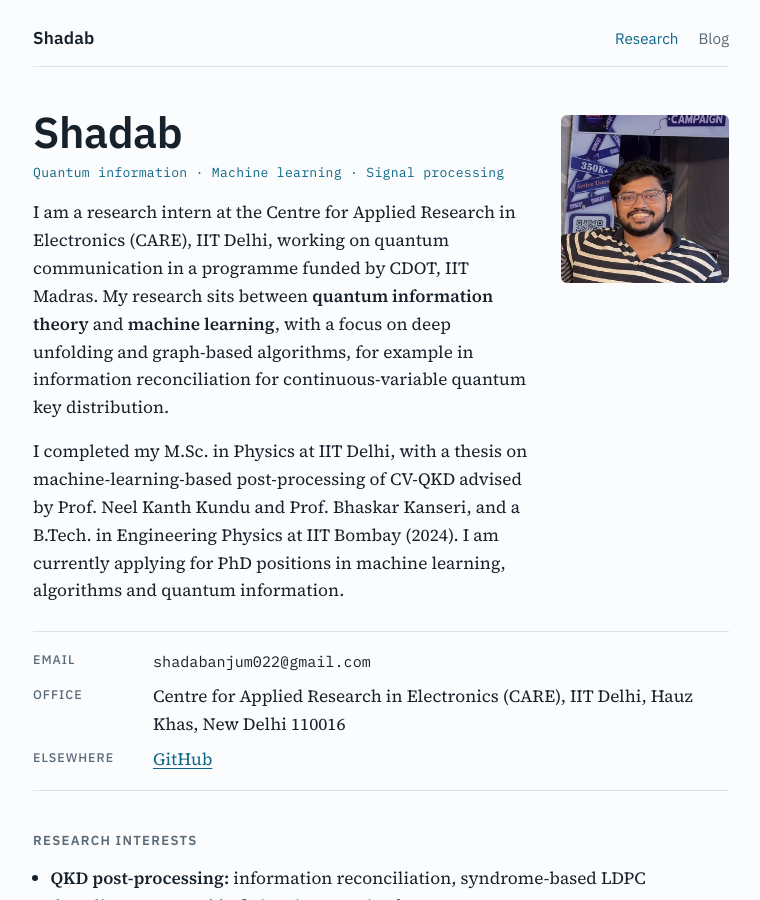
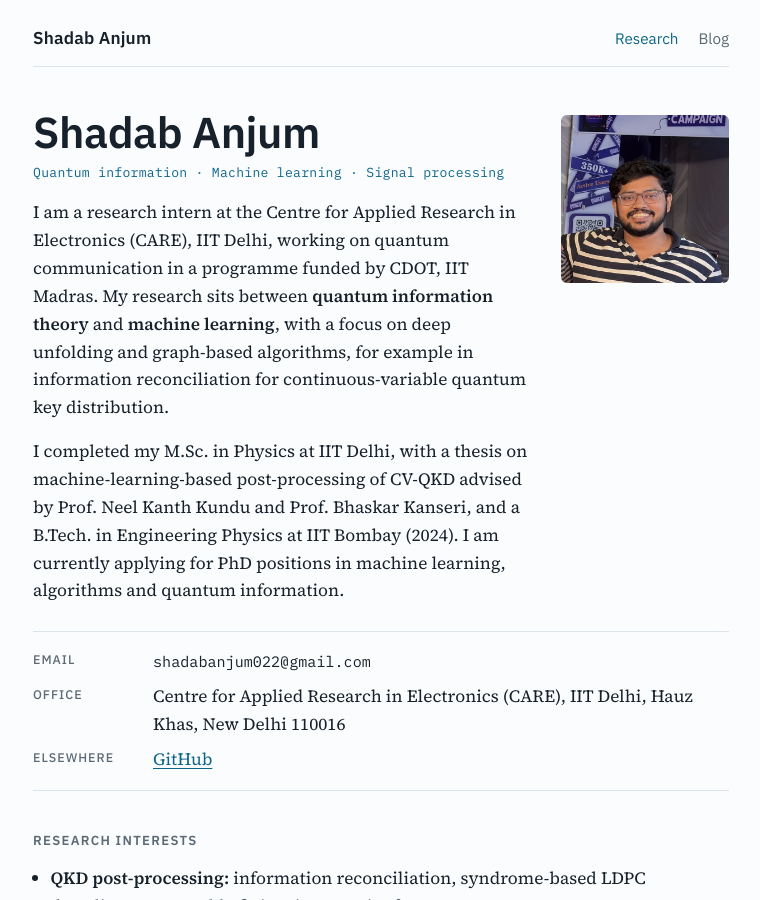
Before and after one commit to liplahm/liplahm.github.io, a Jekyll site: the page built from index.html, in a window 1280 px wide and 900 px high. Shown: the whole window, without its empty margins (259-1019 px from the left). Built offline with Jekyll 4.4.1, drawn with Linux system fonts in a browser that asks for light colours; some of the changed text lies outside the part shown.

Commit message:
Update _config.yml

```diff
--- a/_config.yml
+++ b/_config.yml
@@ -2,7 +2,7 @@
 #  Site settings — edit these, then push. GitHub Pages rebuilds.
 # ---------------------------------------------------------------
 title: "Shadab"                     # shown in the browser tab
-name: "Shadab"                      # your name as it appears on the page (add your surname here)
+name: "Shadab Anjum"                      # your name as it appears on the page (add your surname here)
 tagline: "Quantum information · Machine learning · Signal processing"
 description: "Research homepage and blog of Shadab: quantum key distribution, deep unfolding and signal processing."
 email: "shadabanjum022@gmail.com"
```
